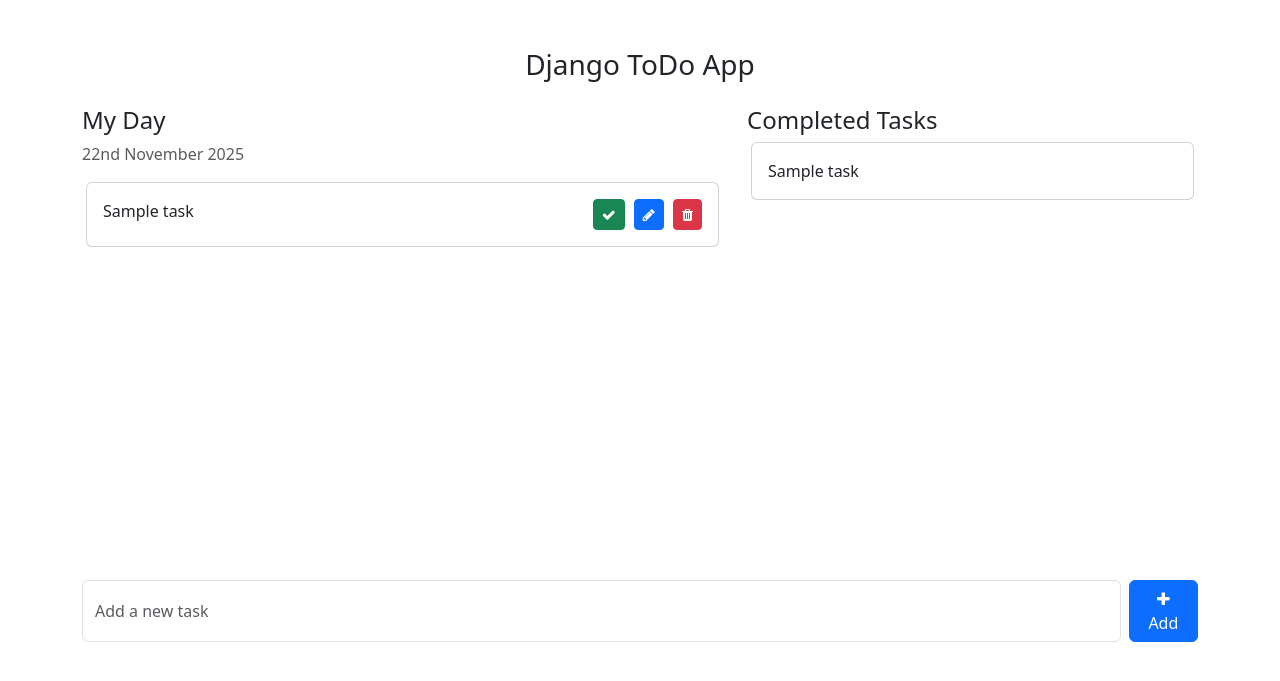
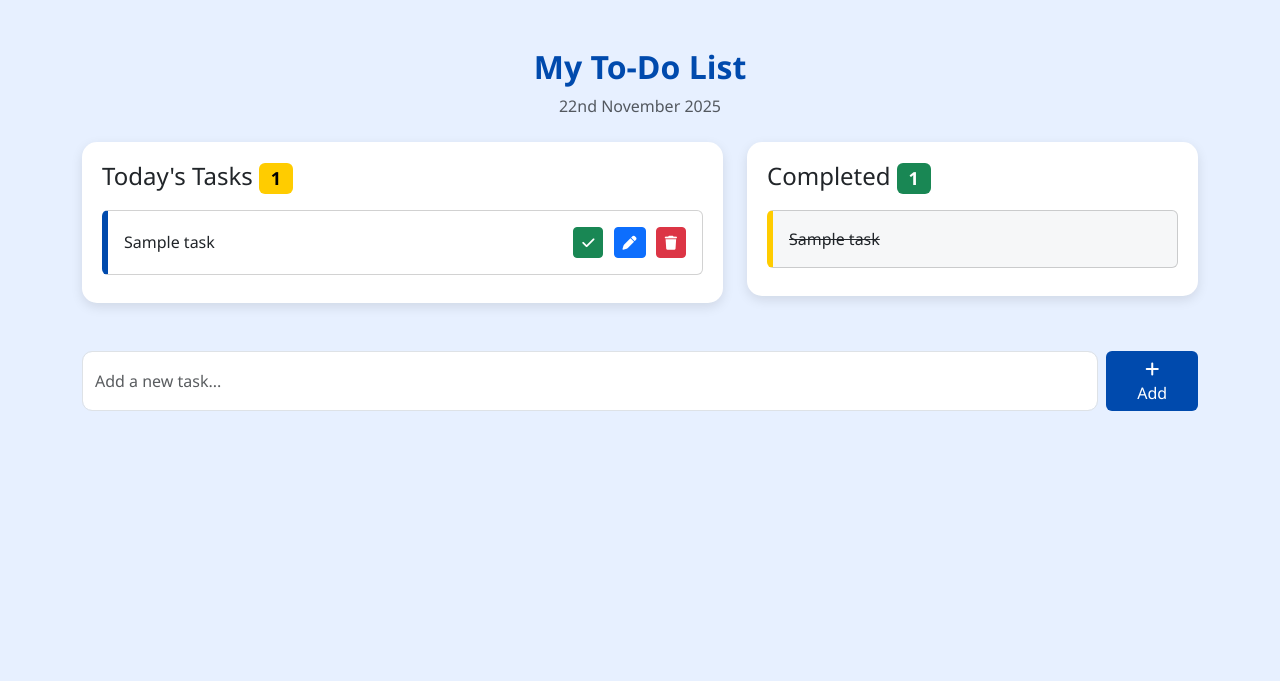
Before and after one commit to itsmeronish3/To-Do-app, a Django app: template templates/home.html in a window 1280 px wide. Shown: the top 681 px of the page. Run offline with Django 5.2, Linux system fonts and the light colour scheme; the template is opened without the code that fills it: most values are stand-ins (such as "Sample title", 1, 10 or a date in 2020); data that the repository does not hold is empty.

Commit message:
updated home.html

```diff
--- a/templates/home.html
+++ b/templates/home.html
@@ -6,56 +6,105 @@
     <title>TODO LIST - Home</title>
 
     <!-- Bootstrap -->
-    <link href="https://cdn.jsdelivr.net/npm/bootstrap@5.3.0-alpha1/dist/css/bootstrap.min.css" rel="stylesheet">
-    <script src="https://cdn.jsdelivr.net/npm/bootstrap@5.3.0-alpha1/dist/js/bootstrap.bundle.min.js"></script>
+    <link href="https://cdn.jsdelivr.net/npm/bootstrap@5.3.0/dist/css/bootstrap.min.css" rel="stylesheet">
+    <script src="https://cdn.jsdelivr.net/npm/bootstrap@5.3.0/dist/js/bootstrap.bundle.min.js"></script>
 
-    <link rel="stylesheet" href="https://cdnjs.cloudflare.com/ajax/libs/font-awesome/4.7.0/css/font-awesome.min.css">
+    <!-- Font Awesome -->
+    <link rel="stylesheet" href="https://cdnjs.cloudflare.com/ajax/libs/font-awesome/6.0.0/css/all.min.css">
 
     <style>
-        .form-control {
-            padding: 1rem .75rem !important;
+        body {
+            background: #e7f0ff;
+            font-family: 'Segoe UI', sans-serif;
+        }
+        .page-title {
+            font-weight: 700;
+            color: #004aad;
+        }
+        .task-section {
+            background: white;
+            padding: 20px;
+            border-radius: 15px;
+            box-shadow: 0px 4px 12px rgba(0,0,0,0.1);
+        }
+        .task-card {
+            border-left: 6px solid #004aad;
+            transition: 0.2s;
+        }
+        .task-card:hover {
+            transform: scale(1.02);
+            border-left-color: #ffcc00;
+        }
+        .completed-card {
+            background: #f6f7f8;
+            border-left: 6px solid #ffcc00;
+        }
+        .btn-add {
+            background-color: #004aad;
+            border: none;
+        }
+        .btn-add:hover {
+            background-color: #00357a;
+        }
+        input.form-control {
+            border-radius: 10px;
         }
         .task-btns a {
-            margin-left: 5px;
+            margin-left: 6px;
+        }
+        .yellow-badge {
+            background: #ffcc00 !important;
+            color: black;
+            font-weight: 600;
         }
     </style>
 </head>
+
 <body>
-    <div class="container">
-        <h3 class="pt-5 text-center">Django ToDo App</h3>
+
+    <div class="container py-5">
+        <h2 class="text-center page-title">My To-Do List</h2>
+        <p class="text-center text-muted">{% now "jS F Y" %}</p>
+
         <div class="row mt-4">
-            <div class="col-md-7 col-lg-7" style="height: 450px; overflow-y: auto;">
-                <h4>My Day</h4>
-                <p class="text-muted">{% now "jS F Y" %}</p>
 
-                <!-- List of tasks -->
+            <!-- Left: Pending Tasks -->
+            <div class="col-md-7">
+                <div class="task-section mb-4">
+                    <h4 class="mb-3">Today's Tasks <span class="badge yellow-badge">{{ tasks|length }}</span></h4>
+
                     {% for task in tasks %}
-                <div class="card m-1">
-                    <div class="card-body">
-                        {{ task.task }}
-                        <span class="task-btns float-end">
+                    <div class="card task-card mb-2">
+                        <div class="card-body d-flex justify-content-between align-items-center">
+                            <span>{{ task.task }}</span>
+                            <span class="task-btns">
                                 <a href="{% url 'mark_as_done' task.id %}" class="btn btn-success btn-sm"><i class="fa fa-check"></i></a>
-                            <a href="{% url 'edit_task' task.id %}" class="btn btn-primary btn-sm"><i class="fa fa-pencil"></i></a>
+                                <a href="{% url 'edit_task' task.id %}" class="btn btn-primary btn-sm"><i class="fa fa-pen"></i></a>
                                 <a href="{% url 'delete_task' task.id %}" class="btn btn-danger btn-sm"><i class="fa fa-trash"></i></a>
                             </span>
                         </div>
                     </div>
                     {% empty %}
-                <p>No tasks yet!</p>
+                    <p class="text-muted">No tasks to show.</p>
                     {% endfor %}
                 </div>
+            </div>
 
-            <div class="col-md-5 col-lg-5">
-                <h4>Completed Tasks</h4>
+            <!-- Right: Completed -->
+            <div class="col-md-5">
+                <div class="task-section">
+                    <h4 class="mb-3">Completed <span class="badge bg-success">{{ completed_tasks|length }}</span></h4>
+
                     {% for task in completed_tasks %}
-                <div class="card m-1">
+                    <div class="card completed-card mb-2">
                         <div class="card-body">
-                        {{ task.task }}
+                            <del>{{ task.task }}</del>
                         </div>
                     </div>
                     {% empty %}
-                <p>No completed tasks yet!</p>
+                    <p class="text-muted">No completed tasks yet.</p>
                     {% endfor %}
+                </div>
             </div>
         </div>
 
@@ -64,11 +113,13 @@
             <div class="col-md-12">
                 <form action="{% url 'add_task' %}" method="POST" class="d-flex">
                     {% csrf_token %}
-                    <input type="text" name="task" class="form-control me-2" placeholder="Add a new task" required>
-                    <button type="submit" class="btn btn-primary"><i class="fa fa-plus"></i> Add</button>
+                    <input type="text" name="task" class="form-control me-2" placeholder="Add a new task..." required>
+                    <button type="submit" class="btn btn-add text-white px-4"><i class="fa fa-plus"></i> Add</button>
                 </form>
             </div>
         </div>
+
     </div>
+
 </body>
 </html>
```
Also changed, not shown: db.sqlite3. Lines whose indentation alone changed are shown as unchanged.
